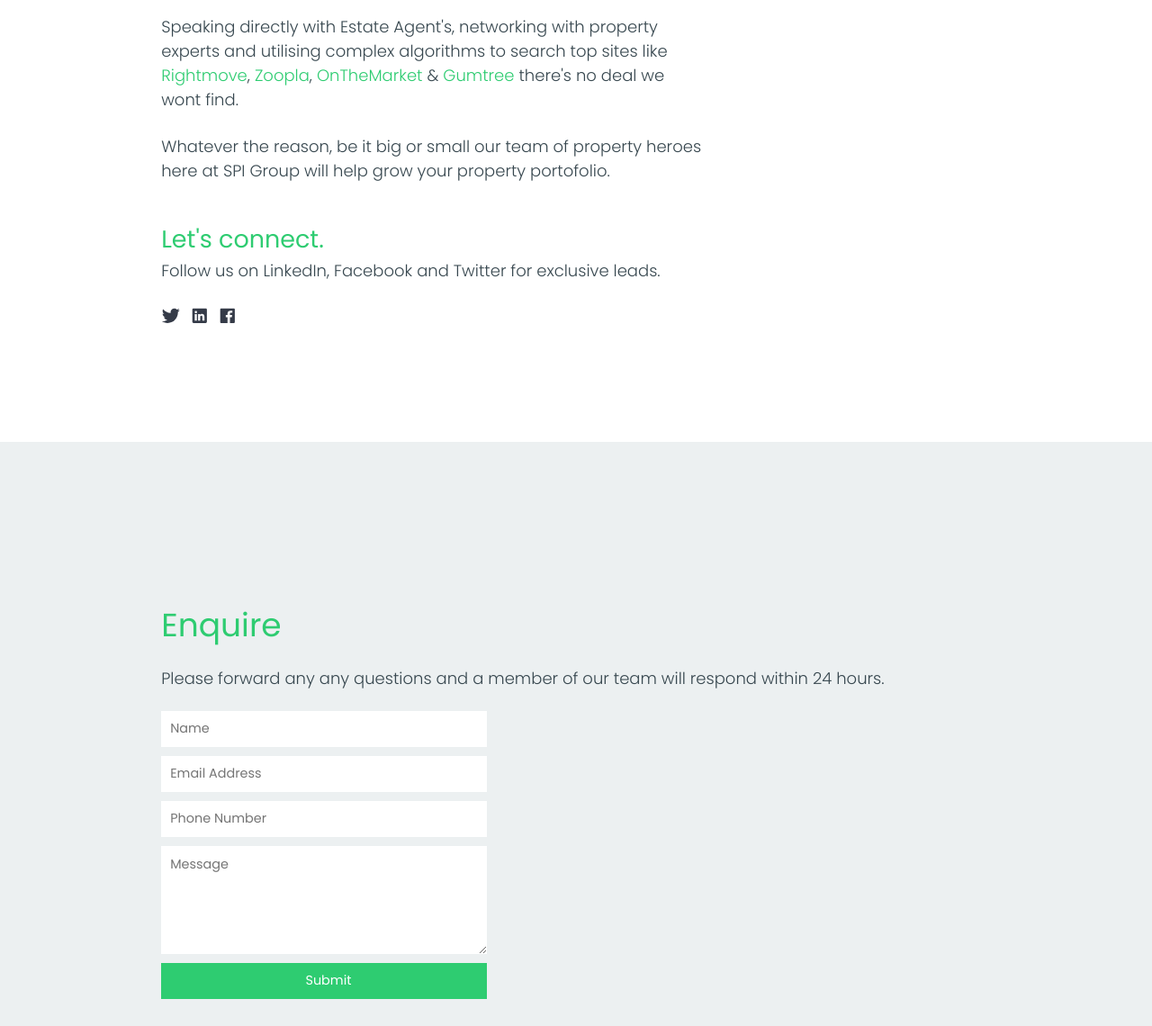
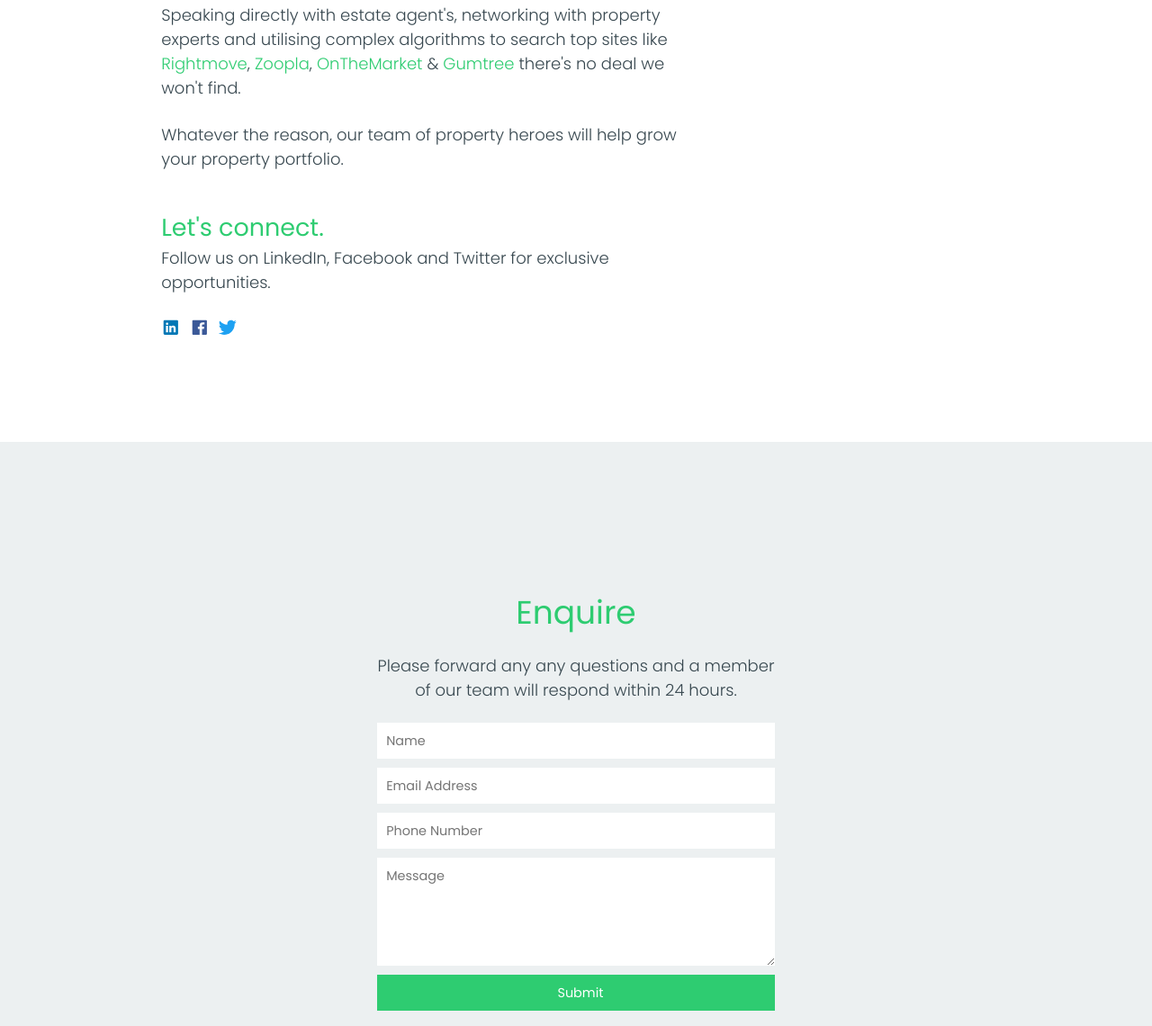
Before and after one commit to JamesPStephens/SPIGroup, a plain HTML site: page index.html in a window 1280 px wide. Shown: the part 1109-2249 px from the top of the page at 90% size. Drawn offline with nearby package versions, Linux system fonts and the light colour scheme.

Commit message:
More cleanup, ket's connect section. Enquire section has been moved to the middle.

```diff
--- a/index.html
+++ b/index.html
@@ -17,7 +17,7 @@
             <div class="row">
                 <div class="col-12">
                     <h1>SP<span class="greenAccent">I</span> Group</h1>
-                    <h2>Helping you find your financial<span class="greenAccent"> freedom.</span></h2>
+                    <h2>Helping you find financial<span class="greenAccent"> freedom.</span></h2>
                 </div>
             </div>
             <div class="row">
@@ -41,25 +41,25 @@
             <div class="row">
                 <div class="col-8">
                     <p>
-                        Stephens Property Investment Group is dedicated to providing our investors high-income, high yield buy to let property deals across London. Our team of property guru's offer deals of 25% BMV and above providing our investers with instant equity.
+                        Stephens Property Investment Group is dedicated to providing our investors high income, high yield buy-to-let property deals across London. Our team of property guru's offer deals of 25% to 45% BMV providing our investors with instant equity.
                     </p>
                     <p>
-                        Speaking directly with Estate Agent's, networking with property experts and utilising complex algorithms to search top sites like <a href="https://www.rightmove.co.uk" target="_blank"><span class="greenAccent">Rightmove</span></a>,
-                        <a href="https://www.zoopla.co.uk" target="_blank"><span class="greenAccent">Zoopla</span></a>, <a href="https://www.onthemarket.com/" target="_blank"><span class="greenAccent">OnTheMarket</span></a> & <a href="https://www.gumtree.co.uk" target="_blank"><span class="greenAccent">Gumtree</span></a> there's no deal we wont find.
+                        Speaking directly with estate agent's, networking with property experts and utilising complex algorithms to search top sites like <a href="https://www.rightmove.co.uk" target="_blank"><span class="greenAccent">Rightmove</span></a>,
+                        <a href="https://www.zoopla.co.uk" target="_blank"><span class="greenAccent">Zoopla</span></a>, <a href="https://www.onthemarket.com/" target="_blank"><span class="greenAccent">OnTheMarket</span></a> & <a href="https://www.gumtree.co.uk" target="_blank"><span class="greenAccent">Gumtree</span></a> there's no deal we won't find.
                     </p>
                     <p>
-                        Whatever the reason, be it big or small our team of property heroes here at SPI Group will help grow your property portofolio.
+                        Whatever the reason, our team of property heroes will help grow your property portfolio.
                     </p>
                 </div>
             </div>
             <div class="row">
                 <div class="col-8">
                     <h2><span class="greenAccent">Let's connect.</span></h2>
-                    <p>Follow us on LinkedIn, Facebook and Twitter for exclusive leads.</p>
+                    <p>Follow us on LinkedIn, Facebook and Twitter for exclusive opportunities.</p>
                     <ul class="socialMedia">
-                        <li><ion-icon class="logo" name="logo-twitter"></ion-icon></li>
-                        <li><ion-icon class="logo" name="logo-linkedin"></ion-icon></li>
-                        <li><ion-icon class="logo" name="logo-facebook"></ion-icon></li>
+                        <li class="linkedin"><a href="#"><ion-icon class="logo" name="logo-linkedin"></ion-icon></a></li>
+                        <li class="facebook"><a href="#"><ion-icon class="logo" name="logo-facebook"></ion-icon></a></li>
+                        <li class="twitter"><a href="#"><ion-icon class="logo" name="logo-twitter"></ion-icon></a></li>
                     </ul>
                 </div>
             </div>
@@ -69,17 +69,22 @@
     <section class="enquire" id="enquire">
         <div class="container">
             <div class="row">
-                <div class="col-12">
+                <div class="col-3"></div>
+                <div class="col-6">
                     <h1><Span class="greenAccent">Enquire</Span></h1>
                 </div>
+                <div class="col-3"></div>
             </div>
             <div class="row">
-                <div class="col-12">
+                <div class="col-3"></div>
+                <div class="col-6">
                     <p>Please forward any any questions and a member of our team will respond within 24 hours.</p>
                 </div>
+                <div class="col-3"></div>
             </div>
             <div class="row">
-                <div class="col-5">
+                <div class="col-3"></div>
+                <div class="col-6">
                     <form class="contactForm">
                         <input type="text" placeholder="Name" name="name">
                         <input type="text" placeholder="Email Address" name="emailAddress">
@@ -88,6 +93,7 @@
                         <input class="submit" type="submit" value="Submit">
                     </form>
                 </div>
+                <div class="col-3"></div>
             </div>
         </div>
     </section>
--- a/res/css/style.css
+++ b/res/css/style.css
@@ -33,12 +33,20 @@
     text-decoration: none;
 }
 a:hover {
-    color: #2ecc71;
     text-decoration: none;
 }
 a:active {
     color: inherit;
     text-decoration: none;
+}
+.linkedin {
+    color: #0077b5;
+}
+.facebook {
+    color: #3b5998;
+}
+.twitter {
+    color: #1da1f2;
 }
 .greenAccent {
     color: #2ecc71;
@@ -46,7 +54,7 @@
 .privacyPolicy {
     display: flex;
     align-items: center;
-    min-height: 10vh;
+    min-height: auto;
     padding: 25px 0;
     width: 100%;
     position: fixed;
@@ -79,7 +87,6 @@
 .socialMedia li {
     font-size: 1.2rem;
     padding-right: 10px;
-    color: #353b48;
 }
 /* Header */
 header {
@@ -108,6 +115,9 @@
     font-size: 1rem;
     padding-right: 10px;
 }
+header a:hover {
+    color: #2ecc71;
+}
 /* About */
 .about {
     display: flex;
@@ -134,6 +144,7 @@
     display: flex;
     flex-direction: column;
     justify-content: center;
+    text-align: center;
     min-height: 100vh;
     padding: 50px 0;
     background-color: #ecf0f1;
@@ -148,7 +159,7 @@
 .contactForm input {
     font: inherit;
     font-size: 0.8rem;
-    height: 5vh;
+    min-height: 5vh;
     margin: 5px 0;
     border: none;
     padding-left: 10px;
@@ -156,7 +167,7 @@
 .contactForm textarea {
     font: inherit;
     font-size: 0.8rem;
-    height: 15vh;
+    min-height: 15vh;
     margin: 5px 0;
     border: none;
     padding-left: 10px;
@@ -181,6 +192,9 @@
     background-color: #37474F;
     color: white;
     padding: 25px 0px;
+}
+footer a:hover {
+    color: #2ecc71;
 }
 footer h2 {
     font-size: 0.8rem;
```
